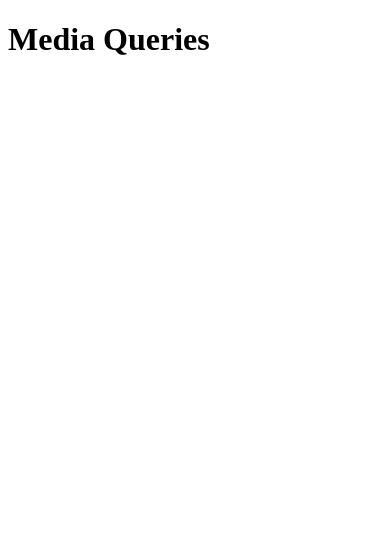
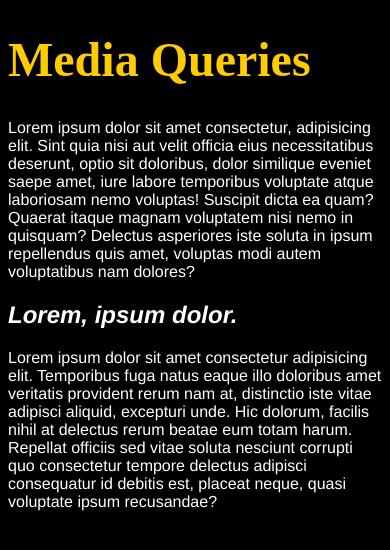
Before and after one commit to CarolinaBiec/TPW_1122, a plain HTML site: page media_queries/index.html in a window 390 px wide. Drawn offline with Linux system fonts and the light colour scheme.

Commit message:
media queries

```diff
--- a/media_queries/index.html
+++ b/media_queries/index.html
@@ -9,5 +9,9 @@
 </head>
 <body>
     <h1>Media Queries</h1>
+    <p>Lorem ipsum dolor sit amet consectetur, adipisicing elit. Sint quia nisi aut velit officia eius necessitatibus deserunt, optio sit doloribus, dolor similique eveniet saepe amet, iure labore temporibus voluptate atque laboriosam nemo voluptas! Suscipit dicta ea quam? Quaerat itaque magnam voluptatem nisi nemo in quisquam? Delectus asperiores iste soluta in ipsum repellendus quis amet, voluptas modi autem voluptatibus nam dolores?</p>
+
+    <h2>Lorem, ipsum dolor.</h2>
+    <p>Lorem ipsum dolor sit amet consectetur adipisicing elit. Temporibus fuga natus eaque illo doloribus amet veritatis provident rerum nam at, distinctio iste vitae adipisci aliquid, excepturi unde. Hic dolorum, facilis nihil at delectus rerum beatae eum totam harum. Repellat officiis sed vitae soluta nesciunt corrupti quo consectetur tempore delectus adipisci consequatur id debitis est, placeat neque, quasi voluptate ipsum recusandae?</p>
 </body>
 </html>
--- a/media_queries/style.css
+++ b/media_queries/style.css
@@ -0,0 +1,50 @@
+body {
+    font-family: 'Helvetica Neue', Arial, sans-serif;
+    background:black;
+    color:white;
+}
+
+h1 {
+    font-size: 3rem;
+    font-weight: 900;
+}
+
+h2 {
+    font-style: italic;
+}
+
+
+
+/* -------------------------------------------------------------------------- */
+/*                                MEDIA QUERIES                               */
+/* -------------------------------------------------------------------------- */
+
+/*regole da 768px in su */
+@media screen and (min-width:768px) {
+
+    /*inserisco i selettori per questa media query nelle graffe */
+
+    body {
+        background: #6019a3;
+    }
+
+
+
+}
+
+/*regole da 1024px in su */
+@media screen and (min-width:1024px) {
+
+    body {
+        background: #0263b2;
+    }
+
+}
+
+/*ESEMPIO MEDIA QUERY PER ORIENTAMENTO DEVICE */
+@media screen and (orientation:portrait) {
+  h1 {
+    font-family: 'Times New Roman', serif;
+    color:#ffcc00;
+  }
+}
```
